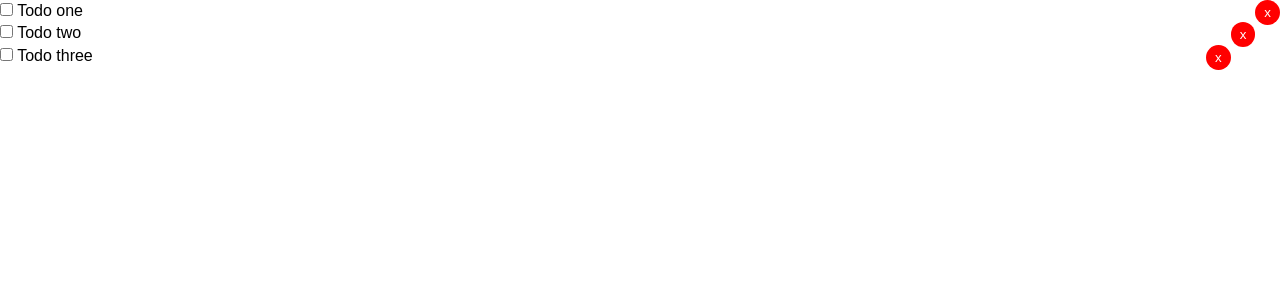
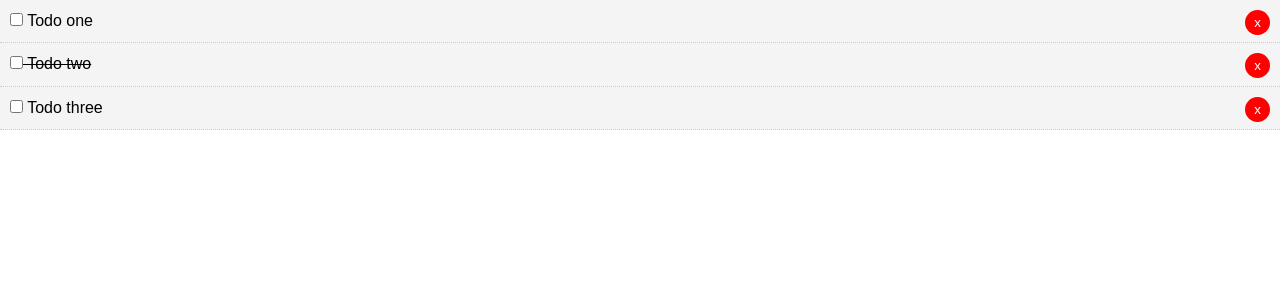
Before and after one commit to rkhan888/angular-todolist, an Angular app: page / in a window 1280 px wide. Shown: the top 300 px of the page. Built offline with nearby package versions, Linux system fonts and the light colour scheme.

Commit message:
dynamic class binding

```diff
--- a/src/app/components/todo-item/todo-item.component.html
+++ b/src/app/components/todo-item/todo-item.component.html
@@ -1,4 +1,4 @@
-<div>
+<div [ngClass]="setClasses()">
     <p>
         <input type="checkbox" name="" id="">
         {{todoInput.title}}
--- a/src/app/components/todo-item/todo-item.component.ts
+++ b/src/app/components/todo-item/todo-item.component.ts
@@ -17,4 +17,15 @@
   ngOnInit(): void {
   }
 
+  //set dynamic classes
+  setClasses(){
+    let classes = {
+      todo: true,
+      "is-complete": this.todoInput.completed
+    }
+
+    return classes;
+
+  }
+
 }
--- a/src/app/components/todos/todos.component.ts
+++ b/src/app/components/todos/todos.component.ts
@@ -16,7 +16,7 @@
 
     this.todos = [
       {id:1, title:'Todo one', completed:false},
-      {id:2, title:'Todo two', completed:false},
+      {id:2, title:'Todo two', completed:true},
       {id:3, title:'Todo three', completed:false}
     ];
 
```
